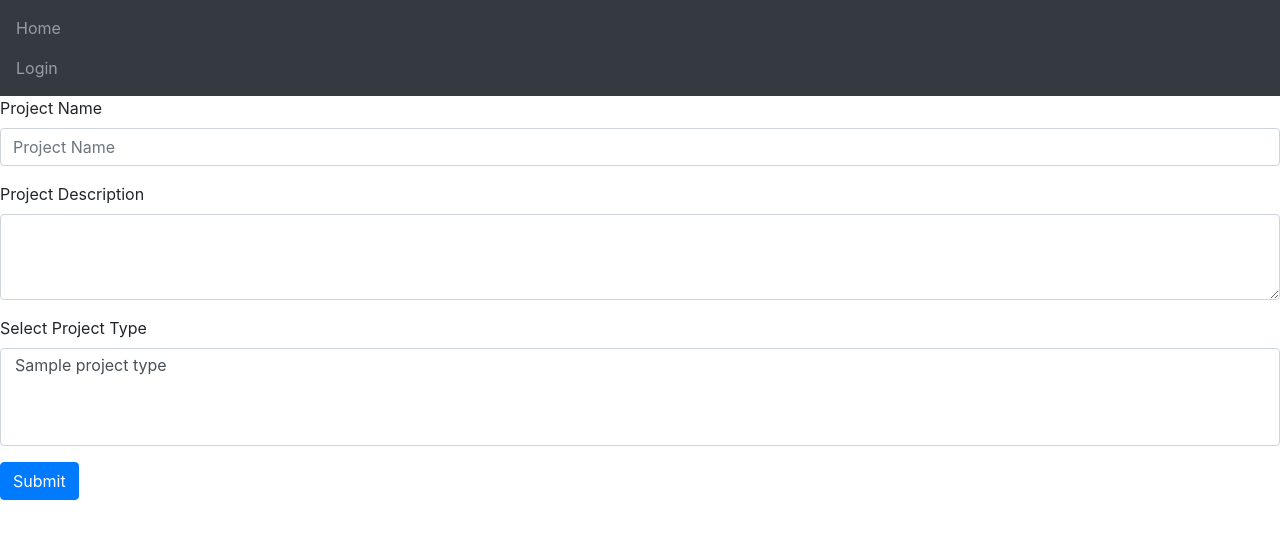
After one commit to ekmerline/hb-writing-stats, a Flask app: template templates/new-project.html in a window 1280 px wide. The commit adds this page. Shown: the top 539 px of the page. Run offline with Flask 2, Linux system fonts and the light colour scheme; the template is opened without the code that fills it: most values are stand-ins (such as "Sample title", 1, 10 or a date in 2020); some libraries are stand-ins or nearby versions.

Commit message:
Created new-project.html with form to create a new project, and route to page. Also added link in navbar on stats-page.html.

```diff
--- a/server.py
+++ b/server.py
@@ -46,6 +46,13 @@ def login():
         msg = 'No user with that name found.'
         return render_template('login.html', message=msg)
 
+@app.route('/new-project')
+def new_project_page():
+    if session.get('is_logged_in', False):
+        project_types = crud.get_project_types()
+        return render_template('new-project.html', project_types=project_types)
+    else:
+        return redirect('/')
 
 @app.route('/api/projects')
 def get_projects():
--- /dev/null
+++ b/templates/new-project.html
@@ -0,0 +1,28 @@
+{% extends 'base.html' %}
+{% block title %}Writing Stats - New Project{% endblock %}
+
+{% block body %}
+<div>
+    {{ message }}
+</div>
+<form class="new-project-form" method="post">
+    <div class="form-group">
+      <label for="projectName">Project Name</label>
+      <input type="text" class="form-control" id="projectName" name="projectName" placeholder="Project Name">
+    </div>
+    <div class="form-group">
+        <label for="projectDescription">Project Description</label>
+        <textarea class="form-control" id="projectDescription" rows="3" name="projectDescription"></textarea>
+    </div>
+    <div class="form-group">
+        <label for="projectType">Select Project Type</label>
+        <select multiple class="form-control" id="projectType" name="projectType">
+            {% for project_type in project_types %}
+            <option value={{ project_type.project_type_id }}>{{ project_type.project_type_name }}</option>
+            {% endfor %}
+        </select>
+      </div>
+    <button type="submit" class="btn btn-primary">Submit</button>
+  </form>
+
+{% endblock %}
--- a/templates/stats-page.html
+++ b/templates/stats-page.html
@@ -1,6 +1,11 @@
 {% extends 'base.html' %}
 {% block title %}Writing Stats Home{% endblock %}
 {% block navbar %}
+{% if is_logged_in %}
+<li class="nav-item">
+    <a class="nav-link" href="/new-project">New Project</a>
+</li>
+{% endif %}
 {% endblock %}
 {% block body %}
 {% if is_logged_in %}
```
